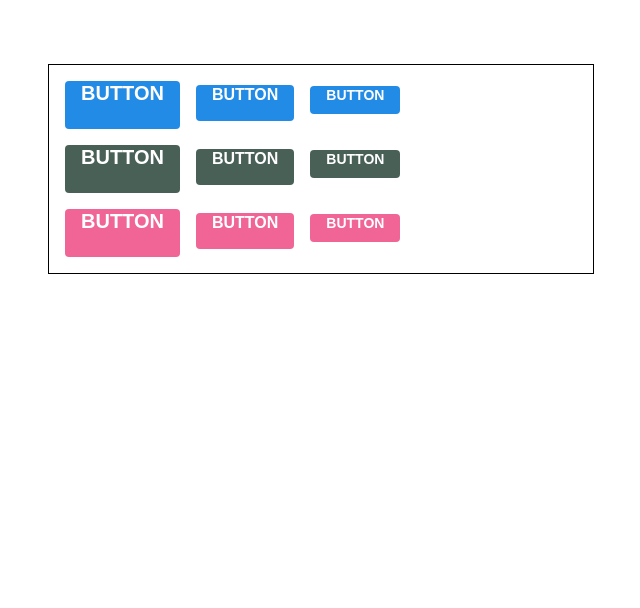
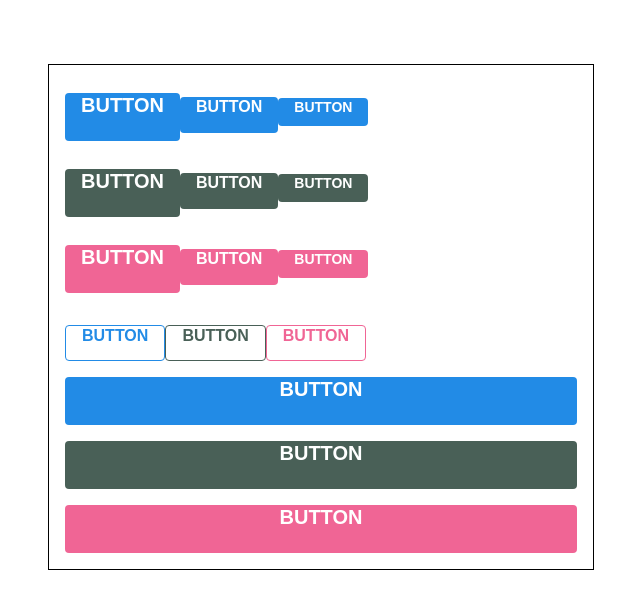
Before and after one commit to dnjscksdn98/React-Styled-Components, a React (Create React App) app: page / in a window 1280 px wide. Shown: the top 608 px of the page, without its empty margins (319-959 px from the left). Built offline with nearby package versions, Linux system fonts and the light colour scheme.

Commit message:
Add full-width buttons

```diff
--- a/src/App.js
+++ b/src/App.js
@@ -68,6 +68,28 @@ function App() {
             BUTTON
           </Button>
         </ButtonGroup>
+
+        <ButtonGroup>
+          <Button outline>BUTTON</Button>
+          <Button color="gray" outline>
+            BUTTON
+          </Button>
+          <Button color="pink" outline>
+            BUTTON
+          </Button>
+        </ButtonGroup>
+
+        <ButtonGroup>
+          <Button fullWidth size="large">
+            BUTTON
+          </Button>
+          <Button color="gray" fullWidth size="large">
+            BUTTON
+          </Button>
+          <Button color="pink" fullWidth size="large">
+            BUTTON
+          </Button>
+        </ButtonGroup>
       </AppBlock>
     </ThemeProvider>
   );
```
